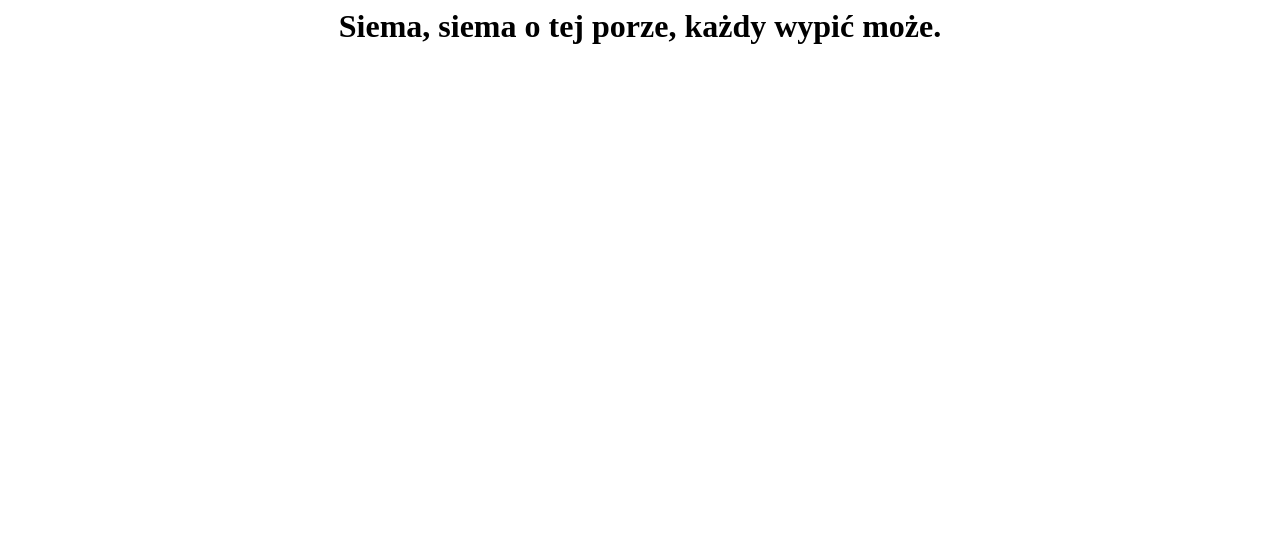
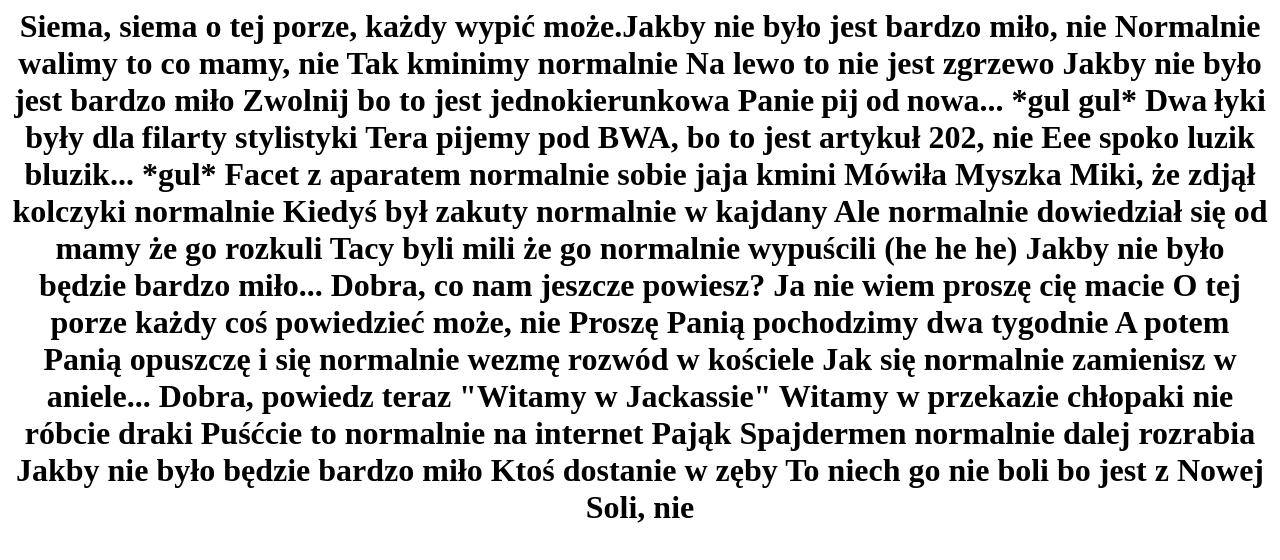
Before and after one commit to xWoZnIcAx/pliki, a plain HTML site: page index.html in a window 1280 px wide. Drawn offline with Linux system fonts and the light colour scheme.

Commit message:
Update index.html

```diff
--- a/index.html
+++ b/index.html
@@ -7,7 +7,35 @@
 </head>
 
 <body>
-  <center><h1>Siema, siema o tej porze, każdy wypić może.</h1></center>
+  <center><h1>Siema, siema o tej porze, każdy wypić może.Jakby nie było jest bardzo miło, nie
+Normalnie walimy to co mamy, nie
+Tak kminimy normalnie
+Na lewo to nie jest zgrzewo
+Jakby nie było jest bardzo miło
+Zwolnij bo to jest jednokierunkowa
+Panie pij od nowa... *gul gul*
+Dwa łyki były dla filarty stylistyki
+Tera pijemy pod BWA, bo to jest artykuł 202, nie
+Eee spoko luzik bluzik... *gul*
+Facet z aparatem normalnie sobie jaja kmini
+Mówiła Myszka Miki, że zdjął kolczyki normalnie
+Kiedyś był zakuty normalnie w kajdany
+Ale normalnie dowiedział się od mamy że go rozkuli
+Tacy byli mili że go normalnie wypuścili (he he he)
+Jakby nie było będzie bardzo miło...
+Dobra, co nam jeszcze powiesz?
+Ja nie wiem proszę cię macie
+O tej porze każdy coś powiedzieć może, nie
+Proszę Panią pochodzimy dwa tygodnie
+A potem Panią opuszczę i się normalnie wezmę rozwód w kościele
+Jak się normalnie zamienisz w aniele...
+Dobra, powiedz teraz "Witamy w Jackassie"
+Witamy w przekazie chłopaki nie róbcie draki
+Puśćcie to normalnie na internet
+Pająk Spajdermen normalnie dalej rozrabia
+Jakby nie było będzie bardzo miło
+Ktoś dostanie w zęby
+To niech go nie boli bo jest z Nowej Soli, nie</h1></center>
 </body>
 
 </html>
```
